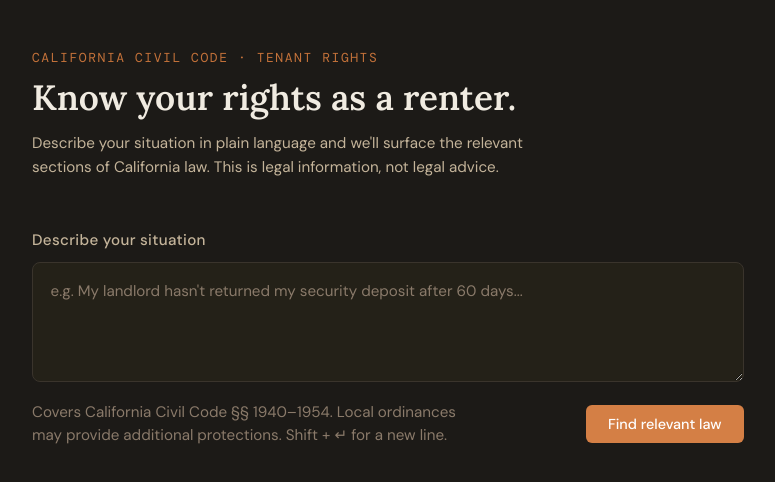
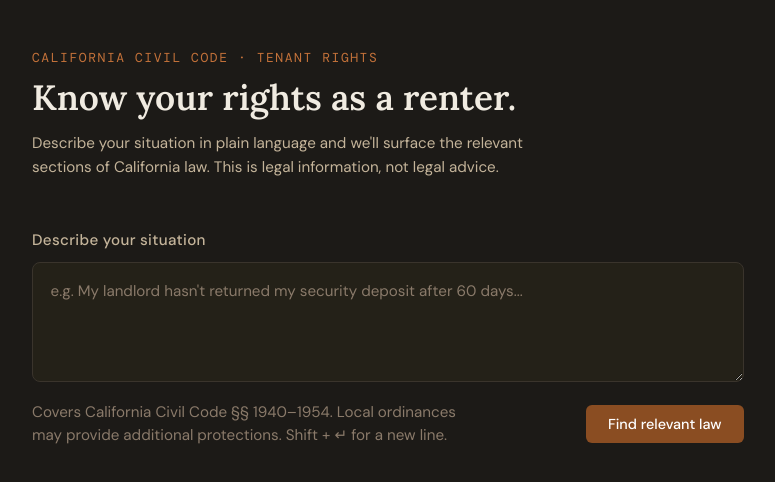
Before and after one commit to RichardGabelman/ca-tenant-law-rag, a React (Vite) app in the folder frontend/: page / in a window 1280 px wide. In both pictures the pointer is over the button "Find relevant law". Shown: the top 482 px of the page, without its empty margins (252-1027 px from the left). Built offline with nearby package versions, Linux system fonts and the light colour scheme.

Commit message:
fix: darken on hover to preserve accessibility

```diff
--- a/frontend/src/components/QueryInput.css
+++ b/frontend/src/components/QueryInput.css
@@ -65,7 +65,7 @@
 }
 
 .submit-btn:hover {
-  background: #D47F45;
+  background: #8A4D22;
 }
 
 .submit-btn:active {
```
